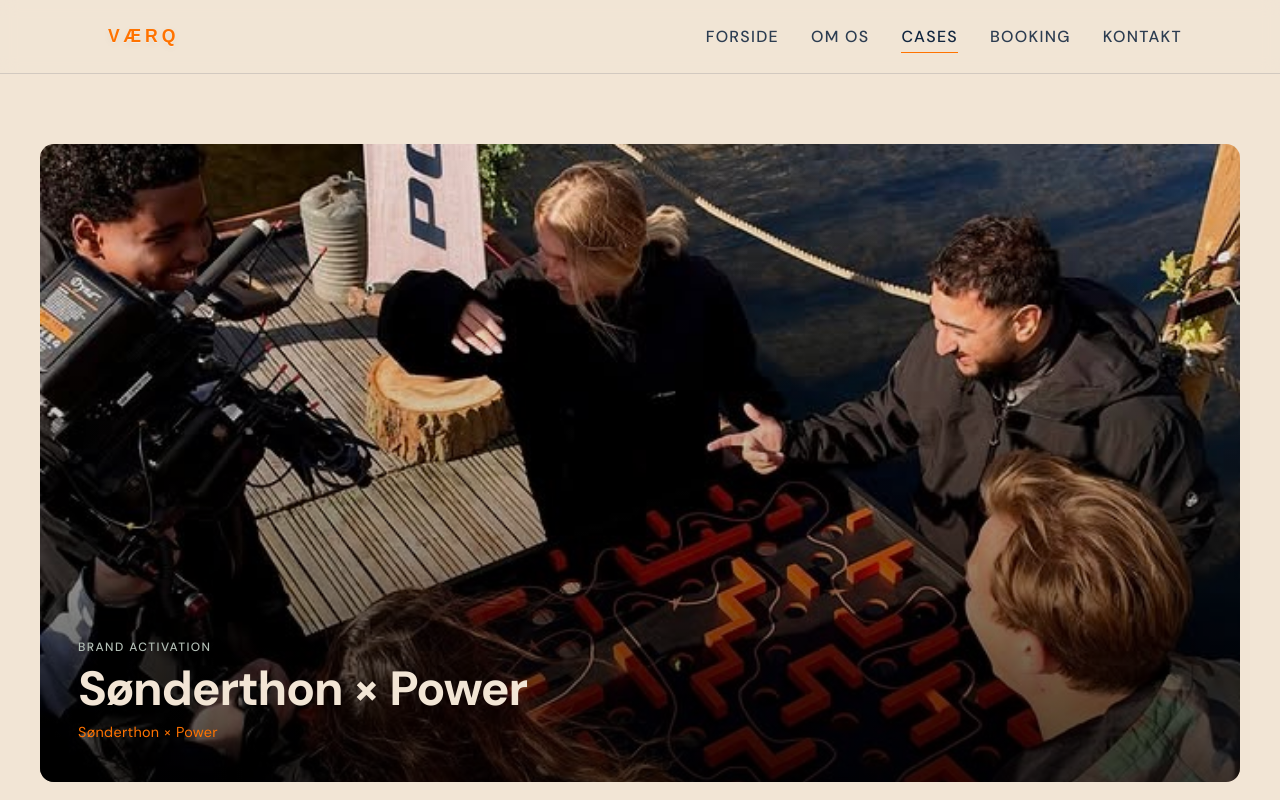
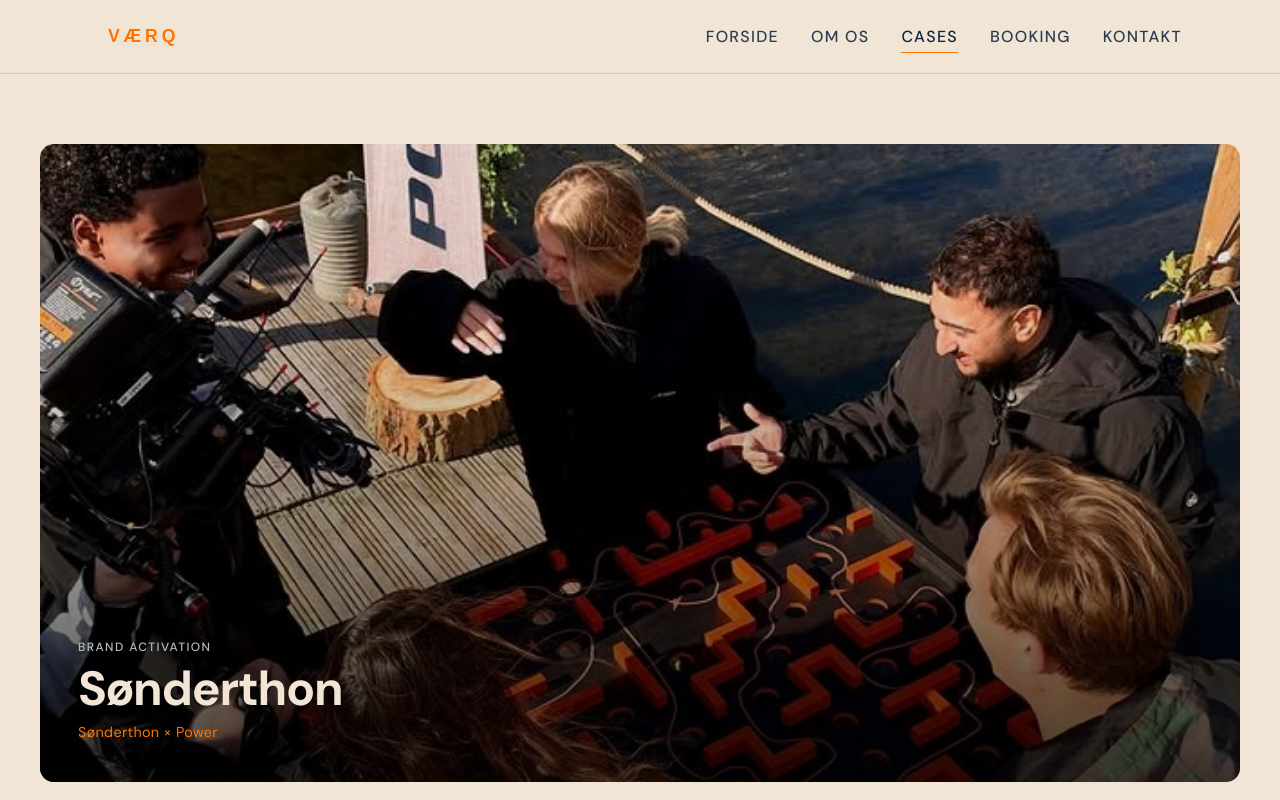
Before and after one commit to Qlaramedbindestreg/v-rq, a React (Vite) app: page /projekter in a window 1280 px wide. Shown: the top 800 px of the page. Built offline with nearby package versions, Linux system fonts and the light colour scheme; a web font is replaced by a local one.

Commit message:
opdater titler

```diff
--- a/src/views/projekter/Projekter.jsx
+++ b/src/views/projekter/Projekter.jsx
@@ -71,7 +71,7 @@
 
 const projects = [
   {
-    title: "Sønderthon × Power",
+    title: "Sønderthon",
     category: "Brand Activation",
     year: "2026",
     collaborators: "Sønderthon × Power",
@@ -184,7 +184,7 @@
   },
 
   {
-    title: "Power",
+    title: "Kesi",
     category: "Brand Activation",
     year: "2025",
     collaborators: "Kesi × Power",
```
